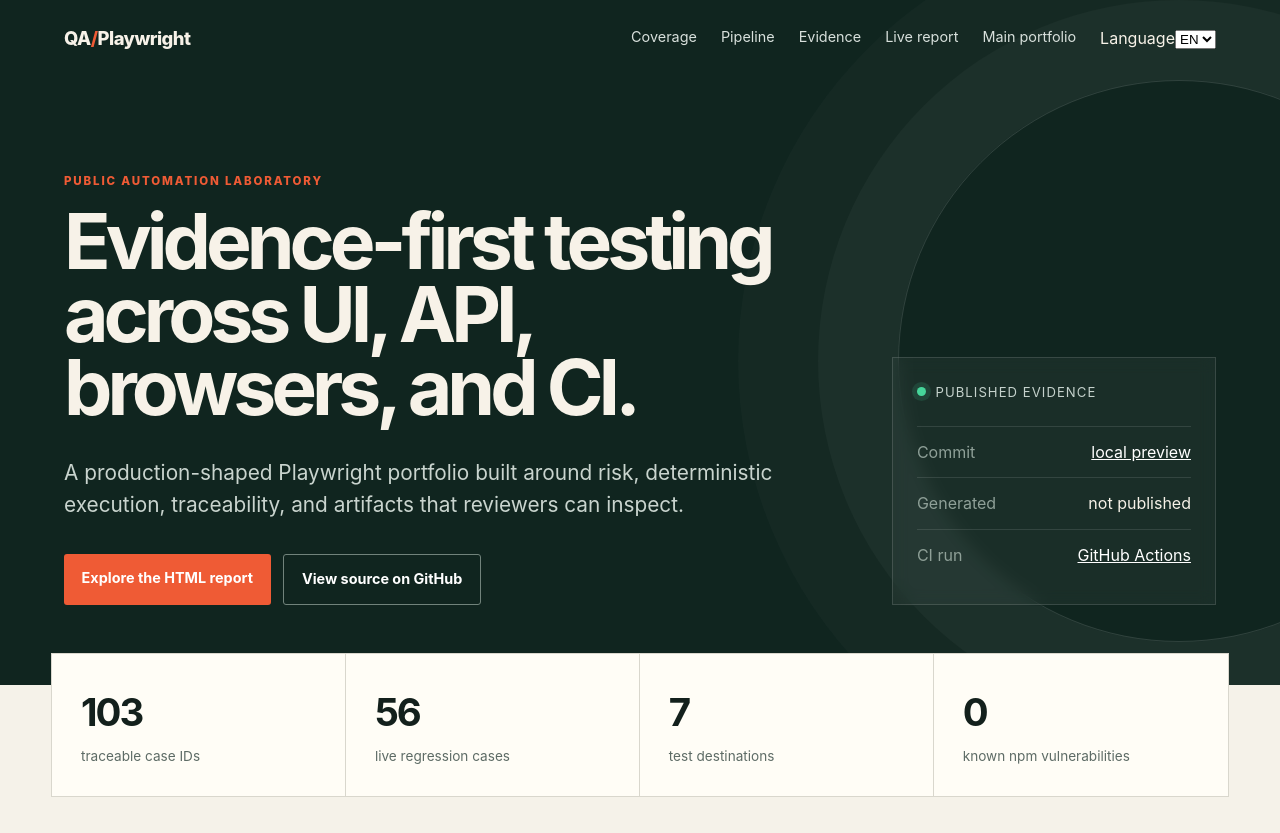
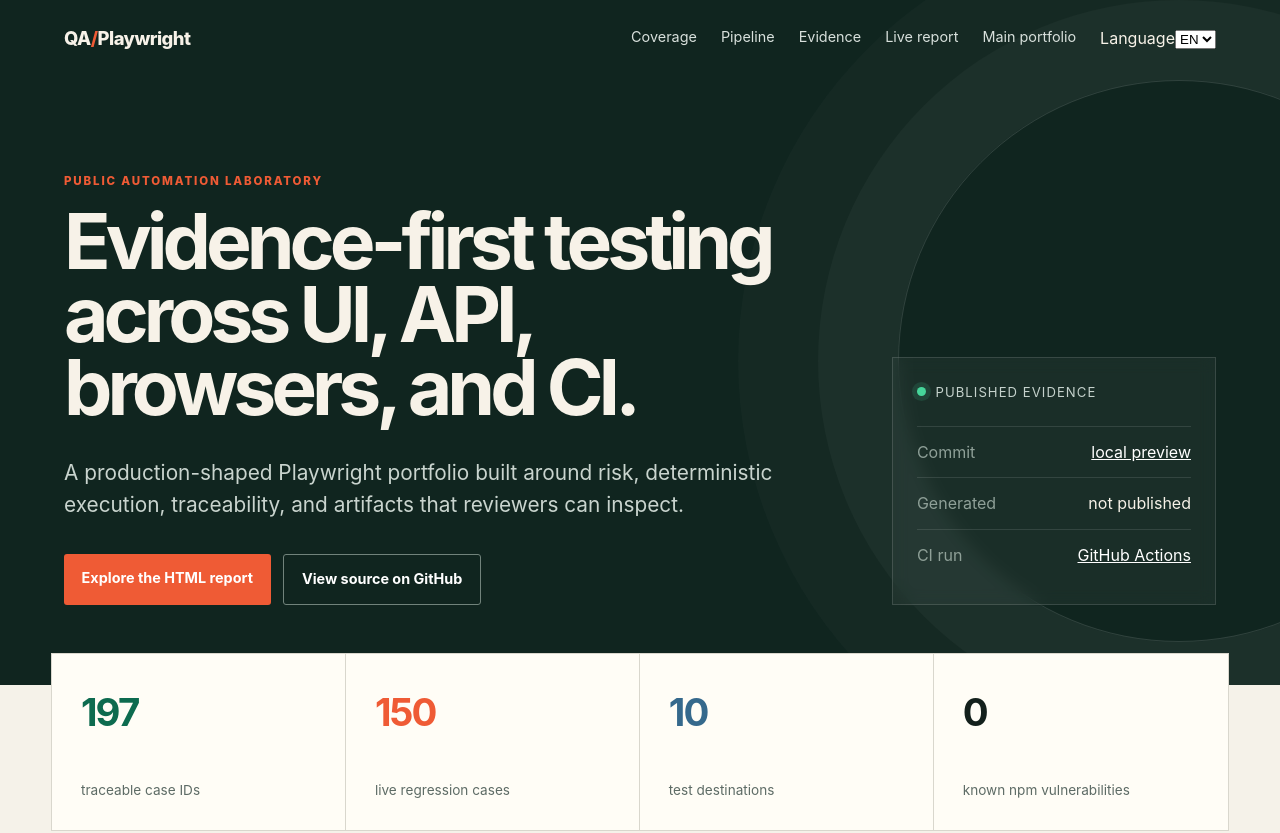
Before and after one commit to Hernan-dh/playwright_automation, a website: page portfolio/index.html in a window 1280 px wide. Shown: the top 833 px of the page. Drawn offline with Linux system fonts and the light colour scheme; no server answers.

Commit message:
feat(portfolio): dynamically render and style metrics
Add a renderMetrics function to update metric values dynamically both at initialization and upon fetching site configuration data. Apply layout adjustments and distinct color styles to metrics cards in integration.css.

```diff
--- a/portfolio/app.js
+++ b/portfolio/app.js
@@ -7,6 +7,14 @@ if (fullRegressionOption) fullRegressionOption.textContent = 'Full regression
 document.querySelector('.runner-copy > p:not(.eyebrow)')?.replaceChildren(
   'Run a two-test smoke check or the complete fifteen-test safe regression against one of ten approved online systems, including AI Operations Desk, Ticketing, Fanny Pack Studios, Hernán de Haro Portfolio, and the QA Portfolio. The runner accepts only these fixed destinations and suites—never arbitrary URLs, commands, branches, credentials, or test names.'
 );
+function renderMetrics(sites = 10, fullCases = 15) {
+  const values = [197, sites * fullCases, sites, 0];
+  document.querySelectorAll('.metrics article').forEach((metric, index) => {
+    const value = metric.querySelector('strong');
+    if (value) value.textContent = String(values[index]);
+  });
+}
+renderMetrics();
 const originalText = new WeakMap();
 let language;
 try { language = localStorage.getItem('playwright-portfolio-language') || (navigator.language.toLowerCase().startsWith('es') ? 'es' : 'en'); } catch { language = navigator.language.toLowerCase().startsWith('es') ? 'es' : 'en'; }
@@ -80,6 +88,7 @@ async function configureSites() {
   const response = await fetch(`${runnerApi}/sites`);
   if (!response.ok) throw new Error('Approved sites are temporarily unavailable.');
   const body = await response.json();
+  renderMetrics(body.sites.length, Math.max(...body.sites.map(site => Number(site.fullTests) || 0)));
   ui.site.replaceChildren(...body.sites.map(site => {
     const option = document.createElement('option'); option.value = site.id; option.textContent = site.label; option.dataset.url = site.targetUrl; option.dataset.quickTests = site.quickTests; option.dataset.fullTests = site.fullTests; return option;
   }));
--- a/portfolio/integration.css
+++ b/portfolio/integration.css
@@ -16,5 +16,10 @@
 .runner-status dl div { border-color: var(--line); }
 .runner-status dt { color: var(--muted); }
 .runner-status dd, .runner-status dd a { color: var(--ink); }
+.metrics article { min-height: 11rem; display: flex; flex-direction: column; justify-content: space-between; }
+.metrics strong { color: var(--green); }
+.metrics article:nth-child(2) strong { color: var(--accent); }
+.metrics article:nth-child(3) strong { color: #35698c; }
+.metrics article:nth-child(4) strong { color: var(--ink); }
 @media (max-width: 800px) { .runner-section { grid-template-columns: 1fr; } }
 @media (max-width: 560px) { .picker-grid { grid-template-columns: 1fr; } }
```
